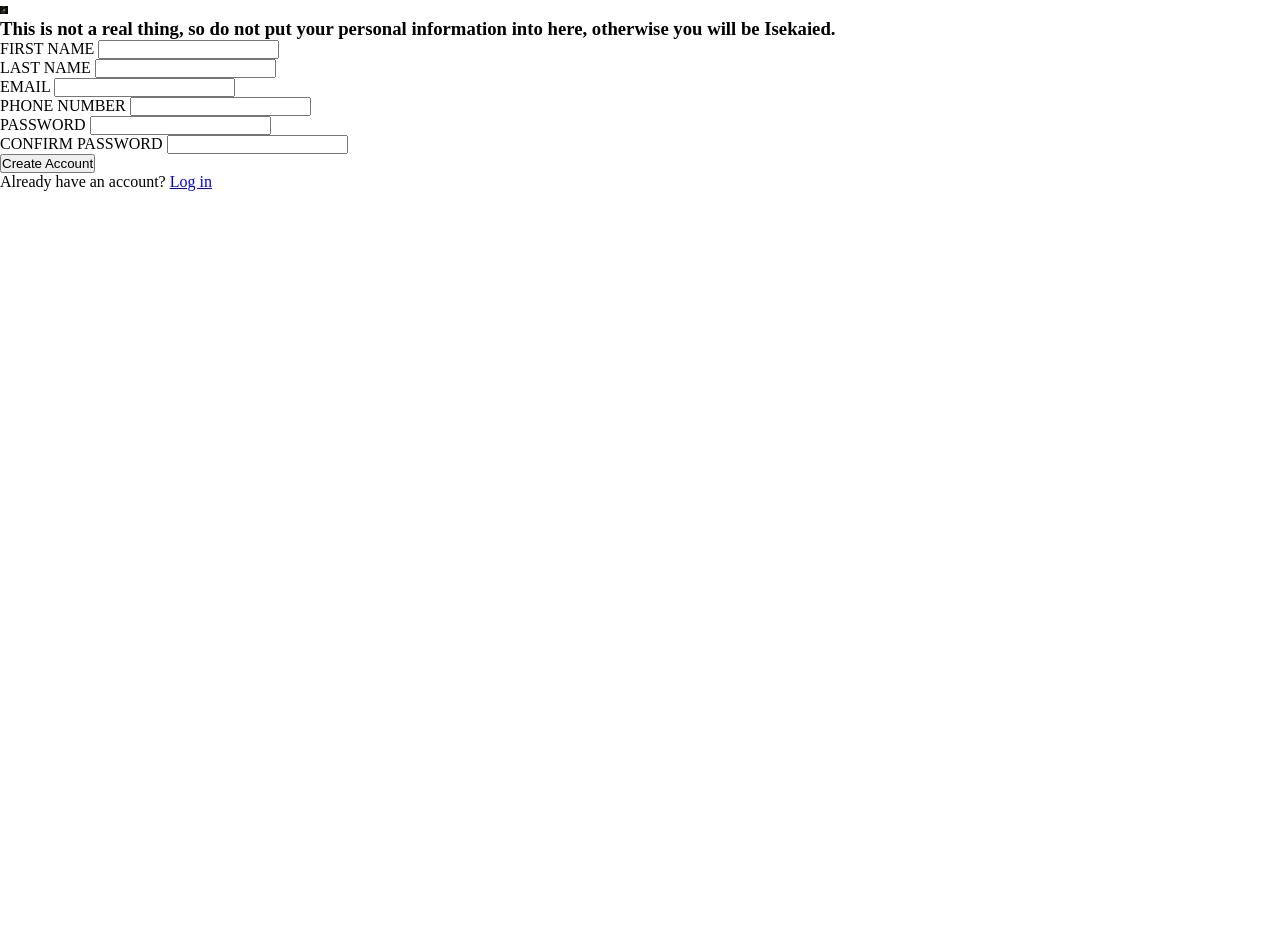
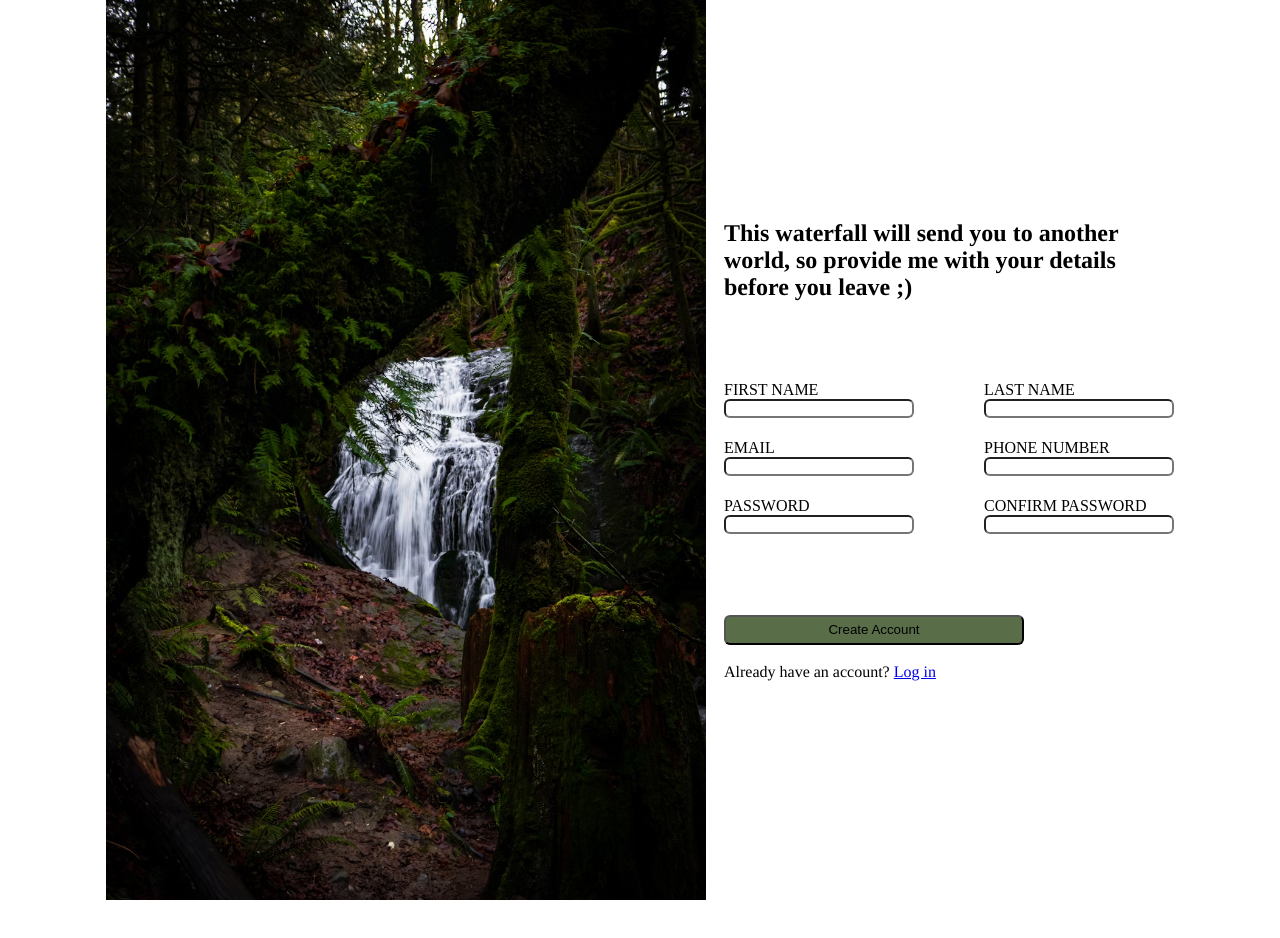
Before and after one commit to Its-Sythe/form-odin, a plain HTML site: page index.html in a window 1280 px wide. Shown: the top 938 px of the page. After the commit the page ends 900 px from the top, so only its background shows below. Drawn offline with Linux system fonts and the light colour scheme.

Commit message:
Pretty much almost all done!

```diff
--- a/index.html
+++ b/index.html
@@ -11,7 +11,7 @@
             <img src="./resources/background.avif" alt="A simple ass background image~">
             <section class="form-section">
                 <header>
-                    <h3>This is not a real thing, so do not put your personal information into here, otherwise you will be Isekaied.</h3>
+                    <h3>This waterfall will send you to another world, so provide me with your details before you leave ;)</h3>
                 </header>
                 <form action="#" method="post">
                     <div>
--- a/styles.css
+++ b/styles.css
@@ -1,20 +1,79 @@
+:root {
+    --font-size: 24px;
+    --font-style: Times;
+    --font-weight: 800;
+}
+
 * {
     padding: 0;
     margin: 0;
 }
 
 body {
-    height: 1500px;
-    width: 1200px;
     display: flex;
+    flex-wrap: wrap;
+    justify-content: space-around;
+    align-items: center;
 }
 
 main {
-    height: 1200px;
-    width: 900px;
+    display: flex;
+    justify-content: center;
+    align-items: center;
+    gap: 18px;
 }
 
-img {
-    height: 0.5rem;
-    width: 0.5rem;
+main > img {
+    width: 600px;
 }
+
+.form-section {
+    height: 600px;
+    width: 450px;
+    display: flex;
+    flex-direction: column;
+    align-items: flex-start;
+    justify-content: space-evenly;
+}
+
+.form-section > form {
+    height: 175px;
+    display: flex;
+    flex-wrap: wrap;
+    justify-content: space-between;
+    align-items: center;
+}
+
+form > div {
+    display: flex;
+    flex-direction: column;
+    width: 190px;
+}
+
+header > h3 {
+    font-size: var(--font-size);
+    font-weight: var(--font-weight);
+    font-family: var(--font-style);
+}
+
+footer {
+    display: flex;
+    flex-direction: column;
+    gap: 18px;
+}
+
+footer > button {
+    background-color: #596D48;
+    width: 300px;
+    height: 30px;
+}
+
+button, input {
+    border-radius: 6px;
+}
+
+footer > p {
+    font-family: var(--font-style);
+    font-size: 16px;
+
+}
```
